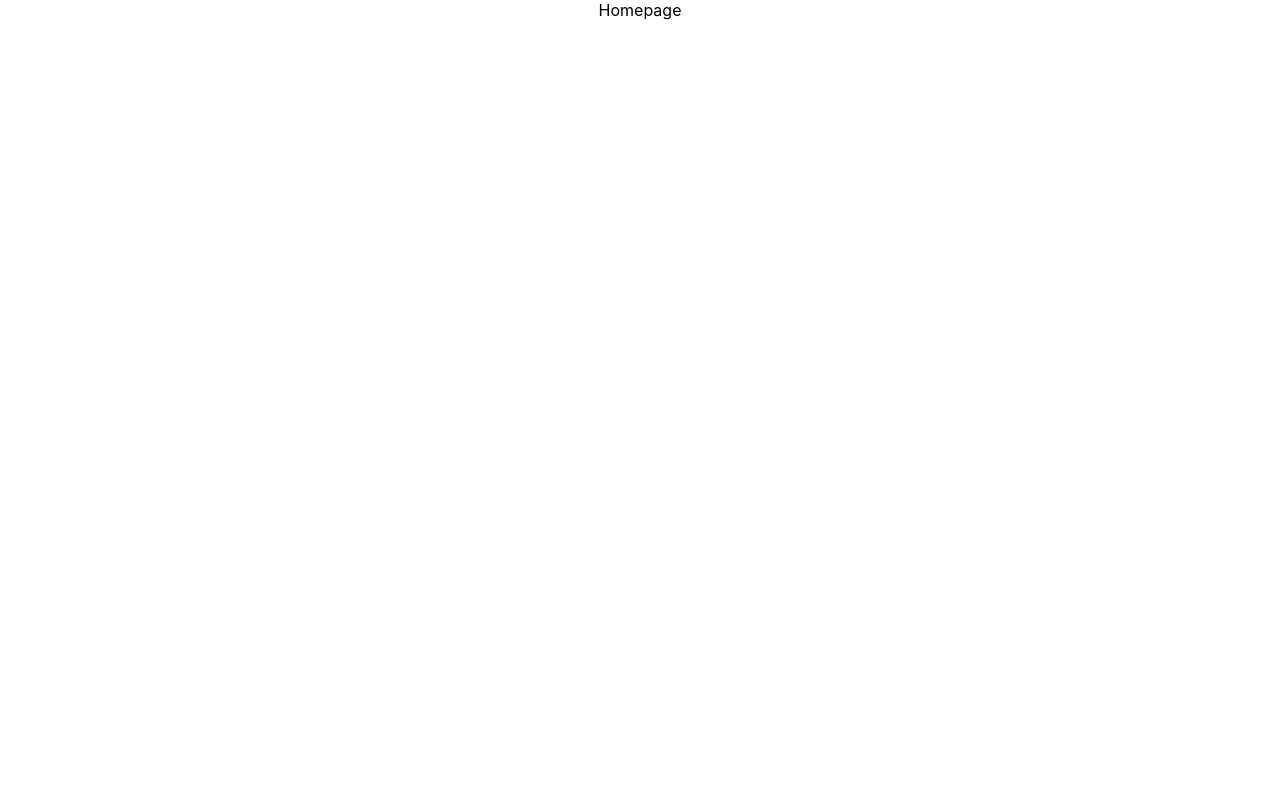
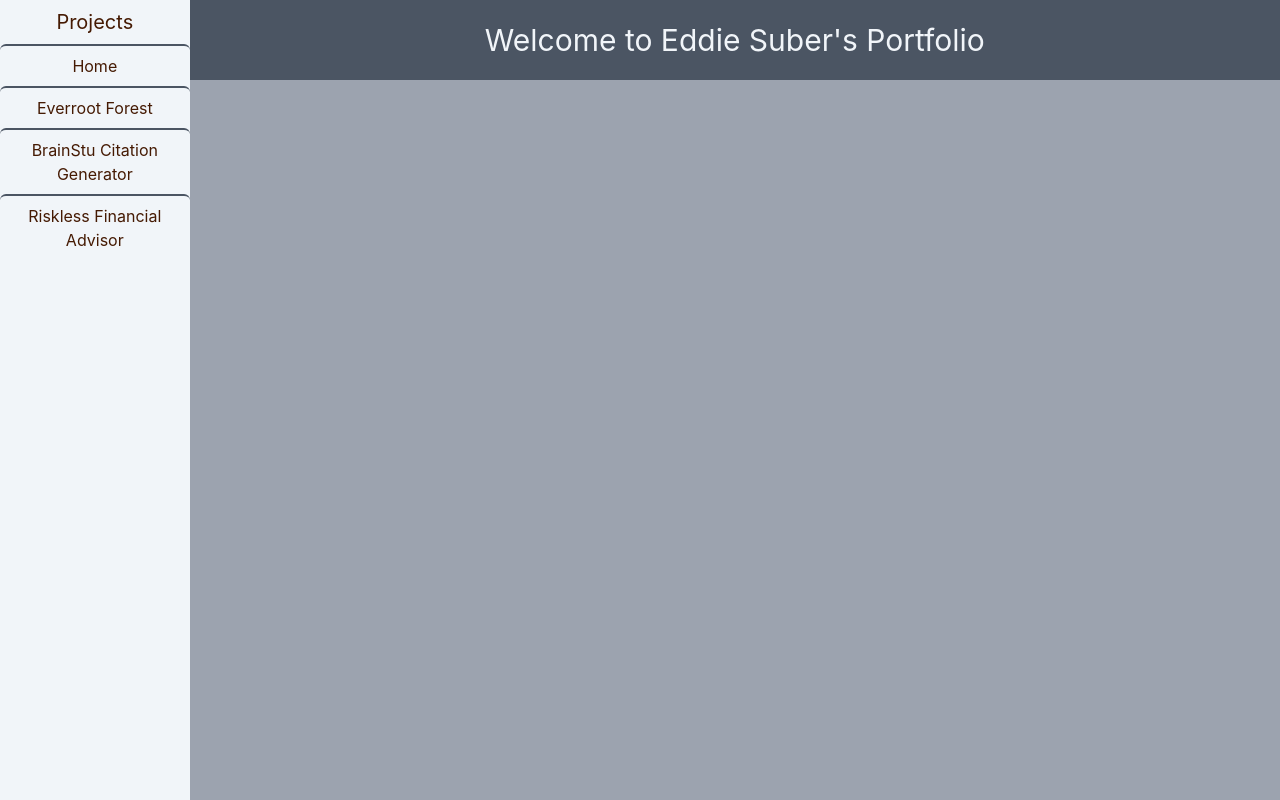
Before and after one commit to BonelessDonut/BonelessDonut.github.io, a React (Create React App) app: page / in a window 1280 px wide. Built offline with nearby package versions, Linux system fonts and the light colour scheme.

Commit message:
Added tailwindcss support and created react router and other skeleton pages

```diff
--- a/package.json
+++ b/package.json
@@ -14,6 +14,7 @@
     "@types/react-dom": "^19.0.4",
     "react": "^19.0.0",
     "react-dom": "^19.0.0",
+    "react-router-dom": "^7.3.0",
     "react-scripts": "5.0.1",
     "typescript": "^4.9.5",
     "web-vitals": "^2.1.4"
@@ -45,6 +46,7 @@
     ]
   },
   "devDependencies": {
-    "gh-pages": "^6.3.0"
+    "gh-pages": "^6.3.0",
+    "tailwindcss": "^3.4.17"
   }
 }
--- a/src/App.tsx
+++ b/src/App.tsx
@@ -1,12 +1,26 @@
+import { Route, createBrowserRouter, createRoutesFromElements, RouterProvider } from 'react-router-dom';
 import React from 'react';
 import logo from './logo.svg';
 import './App.css';
 import Homepage from './Pages/Homepage';
+import MainLayout from './Pages/MainLayout';
+import EverrootForest from './Pages/EverrootForest';
+import Riskless from './Pages/Riskless';
+import BrainStu from './Pages/BrainStu';
 
 function App() {
+  const router = createBrowserRouter(createRoutesFromElements(
+      <Route path="/" element={<MainLayout></MainLayout>}>
+        <Route index element={<Homepage></Homepage>}></Route>
+        <Route path="/everrootForest" element={<EverrootForest></EverrootForest>}></Route>
+        <Route path="/brainstu" element={<BrainStu></BrainStu>}></Route>
+        <Route path="/riskless" element={<Riskless></Riskless>}></Route>
+      </Route>
+  ));
+
   return (
     <div className="App">
-      <Homepage></Homepage>
+      <RouterProvider router={router}></RouterProvider>
     </div>
   );
 }
--- /dev/null
+++ b/src/Components/Navbar.tsx
@@ -0,0 +1,40 @@
+import React from 'react'
+import { Link } from 'react-router-dom';
+
+interface LinkObj {
+  name: string,
+  href: string
+}
+
+const Navbar = () => {
+    const testArr: LinkObj[] = [
+      {
+        name: "Home",
+        href: "/"
+      },
+      {
+        name: "Everroot Forest",
+        href: "/everrootForest"
+      },
+      {
+        name: "BrainStu Citation Generator",
+        href: "/brainstu"
+      },
+      {
+        name: "Riskless Financial Advisor",
+        href: "/riskless"
+      },
+    ];
+  return (
+    <div className="bg-slate-100 w-25 h-screen text-amber-950">
+        <h2 className="text-xl p-2">Projects</h2>
+        <ul>
+            {testArr.map((item)=> <li className="p-2 text-base border-gray-600 border-t-2 rounded-md cursor-pointer active:bg-slate-300">
+                <Link to={item.href}>{item.name}</Link>
+            </li>)}
+        </ul>
+    </div>
+  )
+}
+
+export default Navbar
--- /dev/null
+++ b/src/Pages/BrainStu.tsx
@@ -0,0 +1,9 @@
+import React from 'react'
+
+const BrainStu = () => {
+  return (
+    <div>BrainStu</div>
+  )
+}
+
+export default BrainStu
--- /dev/null
+++ b/src/Pages/EverrootForest.tsx
@@ -0,0 +1,9 @@
+import React from 'react'
+
+const EverrootForest = () => {
+  return (
+    <div>EverrootForest</div>
+  )
+}
+
+export default EverrootForest
--- a/src/Pages/Homepage.tsx
+++ b/src/Pages/Homepage.tsx
@@ -1,9 +1,15 @@
 import React from 'react'
+import Navbar from '../Components/Navbar';
 
 const Homepage = () => {
-    document.title = "Eddie Suber Portfolio";
+
+  document.title = "Eddie Suber Portfolio";
   return (
-    <div>Homepage</div>
+    <div id="page-background" className="w-screen h-screen bg-gray-400 text-slate-100 flex flex-row">
+      <div id="portfolio-header" className="w-full bg-gray-600 h-20 justify-center items-center flex">
+        <h1 id="name" className="text-center text-3xl">Welcome to Eddie Suber's Portfolio</h1>
+      </div>
+    </div>
   )
 }
 
--- /dev/null
+++ b/src/Pages/MainLayout.tsx
@@ -0,0 +1,14 @@
+import React from 'react'
+import { Outlet } from 'react-router-dom'
+import Navbar from '../Components/Navbar'
+
+const MainLayout = () => {
+  return (
+    <div className="flex flex-row">
+      <Navbar></Navbar>
+      <Outlet></Outlet>
+    </div>
+  )
+}
+
+export default MainLayout
--- /dev/null
+++ b/src/Pages/Riskless.tsx
@@ -0,0 +1,9 @@
+import React from 'react'
+
+const Riskless = () => {
+  return (
+    <div>Riskless</div>
+  )
+}
+
+export default Riskless
--- a/src/index.css
+++ b/src/index.css
@@ -1,3 +1,7 @@
+@import "tailwindcss/base";
+@import "tailwindcss/components";
+@import "tailwindcss/utilities";
+
 body {
   margin: 0;
   font-family: -apple-system, BlinkMacSystemFont, 'Segoe UI', 'Roboto', 'Oxygen',
--- /dev/null
+++ b/tailwind.config.js
@@ -0,0 +1,10 @@
+/** @type {import('tailwindcss').Config} */
+module.exports = {
+  content: [
+    "./src/**/*.{js,jsx,ts,tsx}",
+  ],
+  theme: {
+    extend: {},
+  },
+  plugins: [],
+}
```
Also changed, not shown: 1 other file (tests, documents, lock files or other folders).
